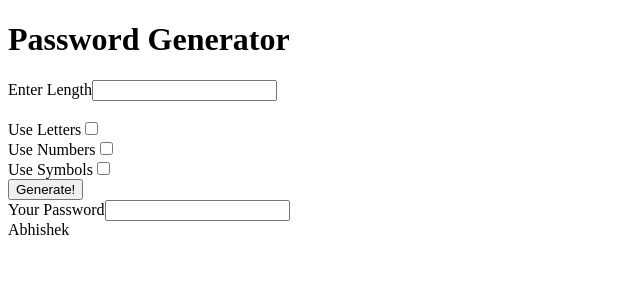
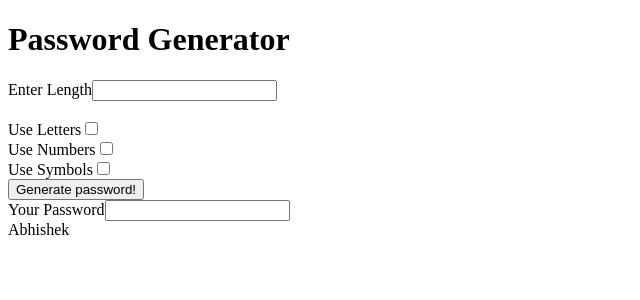
Before and after one commit to abhhishek-git/angular-PasswordGenerator, an Angular app: page / in a window 1280 px wide. Shown: the top 300 px of the page, without its empty margins (0-640 px from the left). Built offline with nearby package versions, Linux system fonts and the light colour scheme.

Commit message:
html chnages

```diff
--- a/src/app/app.component.html
+++ b/src/app/app.component.html
@@ -22,7 +22,7 @@
 </div>
 
 <div>
-  <button (click)="onButtonClick()">Generate!</button>
+  <button (click)="onButtonClick()">Generate password!</button>
 </div>
 
 <div>
```
